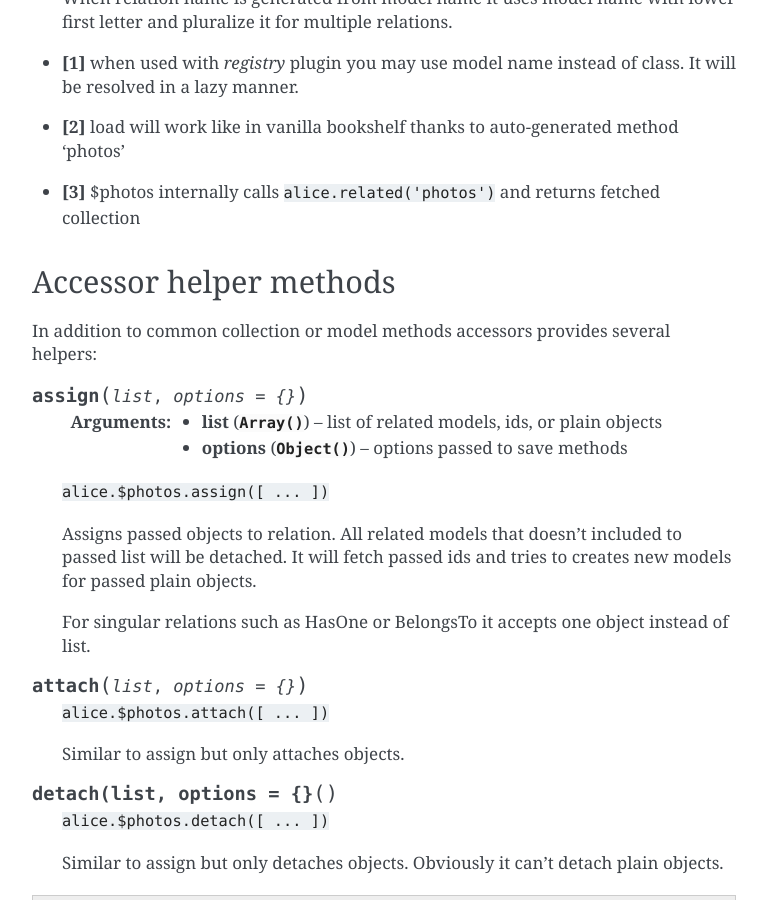
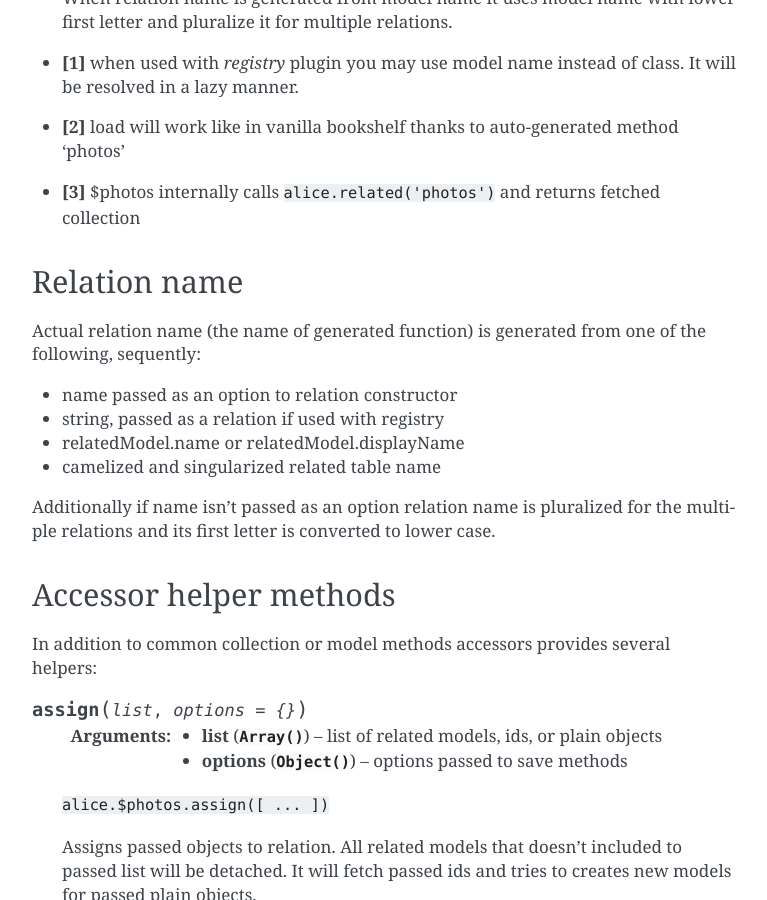
Before and after one commit to bogus34/bookshelf-schema, a Sphinx documentation site: the page built from doc/relations.rst, in a window 1280 px wide and 900 px high, scrolled down 1449 px. Shown: the whole window, without its empty margins (386-1153 px from the left). Built offline with Sphinx 7.4.7, drawn with Linux system fonts in a browser that asks for light colours.

Commit message:
use related table name in addition to other methods when deducing relation name

```diff
--- a/doc/relations.rst
+++ b/doc/relations.rst
@@ -74,6 +74,19 @@ JavaScript
 - **[2]** load will work like in vanilla bookshelf thanks to auto-generated method 'photos'
 
 - **[3]** $photos internally calls :code:`alice.related('photos')` and returns fetched collection
+
+Relation name
+-------------
+
+Actual relation name (the name of generated function) is generated from one of the following, sequently:
+
+- name passed as an option to relation constructor
+- string, passed as a relation if used with registry
+- relatedModel.name or relatedModel.displayName
+- camelized and singularized related table name
+
+Additionally if name isn't passed as an option relation name is pluralized for the multiple
+relations and its first letter is converted to lower case.
 
 Accessor helper methods
 -----------------------
--- a/package.json
+++ b/package.json
@@ -1,6 +1,6 @@
 {
   "name": "bookshelf-schema",
-  "version": "0.2.1",
+  "version": "0.2.2",
   "description": "Plugin for adding schema to Bookshelf models",
   "main": "lib/index.js",
   "scripts": {
@@ -33,7 +33,7 @@
   },
   "dependencies": {
     "checkit": "^0.6.0",
-    "pluralize": "^1.2.1"
+    "inflection": "^1.8.0"
   },
   "peerDependencies": {
     "bookshelf": ">=0.8.2 <0.10"
```
Also changed, not shown: HISTORY.md (+5 -0 lines), 2 other files.
